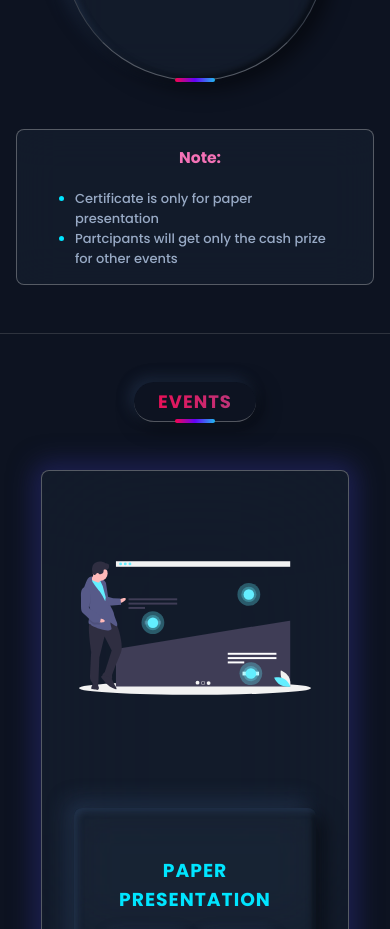
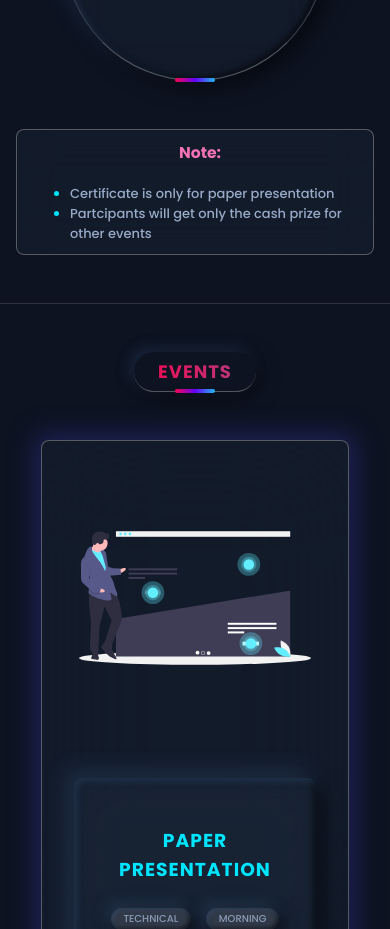
Before and after one commit to codewithmurali/decra, a React (Vite) app: page / in a window 390 px wide. Shown: the part 3440-4369 px from the top of the page. Built offline with nearby package versions, Linux system fonts and the light colour scheme.

Commit message:
making changes for responsiveness

```diff
--- a/src/Pages/Prices/Prizes.module.css
+++ b/src/Pages/Prices/Prizes.module.css
@@ -153,7 +153,7 @@
   }
   .prize__note {
     padding: 1rem;
-    gap: 1.5rem;
+    gap: 1rem;
   }
   .prize {
     flex-grow: 1;
@@ -162,7 +162,7 @@
   }
   .prize__note {
     font-size: small;
-    padding: 10px;
+    padding: 5px;
     gap: 5px;
   }
 
```
